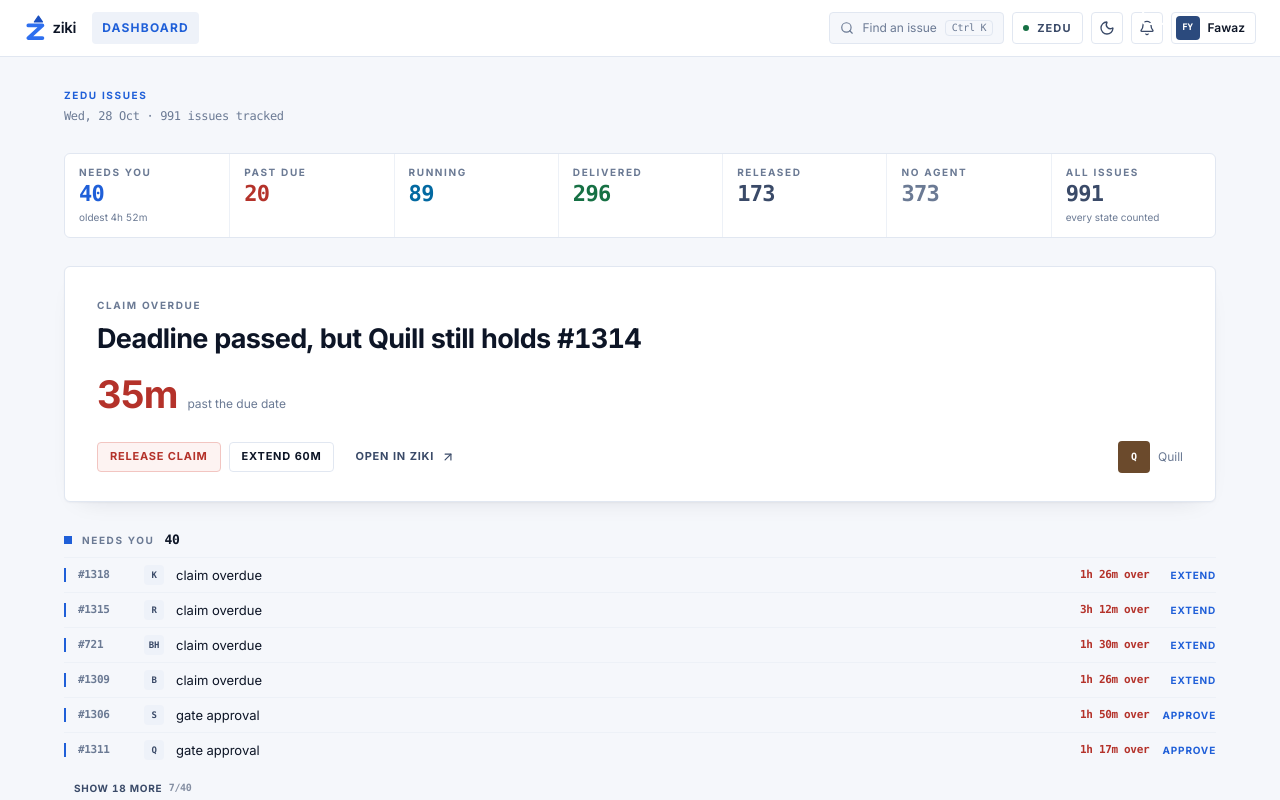
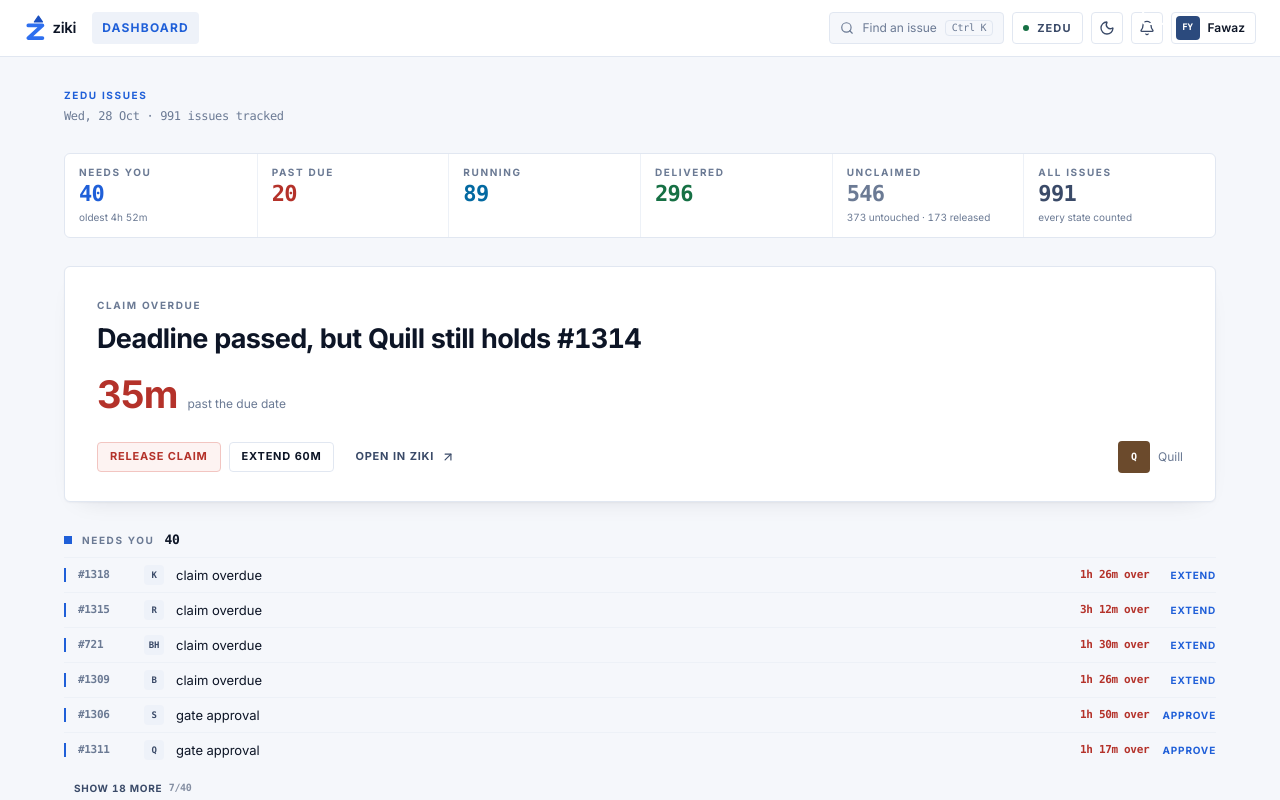
Before and after one commit to flawrrz/ziki-agent-command-center, a Next.js app: page / in a window 1280 px wide. Shown: the top 800 px of the page. Built offline with nearby package versions, Linux system fonts and the light colour scheme.

Commit message:
refine: fold released into one unclaimed ledger cell

```diff
--- a/src/components/filter-sheet.tsx
+++ b/src/components/filter-sheet.tsx
@@ -15,7 +15,7 @@ const FILTERS: { id: CellState | "all"; label: string }[] = [
   { id: "running", label: "Running" },
   { id: "delivered", label: "Delivered" },
   { id: "released", label: "Released" },
-  { id: "idle", label: "No agent" },
+  { id: "idle", label: "Unclaimed" },
 ];
 
 const PAGE = 40;
--- a/src/components/issue-detail.tsx
+++ b/src/components/issue-detail.tsx
@@ -122,7 +122,7 @@ export function IssueDetail({ number }: { number: number }) {
             project: "Zedu",
             url: "https://ziki.dev/dashboard",
           }}
-          statusLabel="Unknown"
+          statusLabel="Unclaimed"
           statusTone="neutral"
         />
         <EmptyState
--- a/src/components/issue-field.tsx
+++ b/src/components/issue-field.tsx
@@ -10,7 +10,7 @@ const BANDS: { state: CellState; label: string; cap: number }[] = [
   { state: "running", label: "Working", cap: 140 },
   { state: "delivered", label: "Delivered", cap: 140 },
   { state: "released", label: "Released", cap: 140 },
-  { state: "idle", label: "No agent", cap: 120 },
+  { state: "idle", label: "Unclaimed", cap: 120 },
 ];
 
 function Band({
--- a/src/components/ledger.tsx
+++ b/src/components/ledger.tsx
@@ -34,8 +34,17 @@ export function Ledger({
     { label: "Past due", value: field.counts.late, href: "#running", tone: "text-zk-bad-fg" },
     { label: "Running", value: field.counts.running, href: "#running", tone: "text-zk-info-fg" },
     { label: "Delivered", value: field.counts.delivered, href: "#shipped", tone: "text-zk-ok-fg" },
-    { label: "Released", value: field.counts.released, href: "#shipped", tone: "text-zk-text2" },
-    { label: "No agent", value: field.counts.idle, href: "#field", tone: "text-zk-muted" },
+    /* Released is folded in rather than given its own cell: the live state of a
+       returned issue is the same as one nobody ever took. The hint keeps the
+       split, because "dispatch never ranked anyone" and "an agent lost it" are
+       different questions to ask. */
+    {
+      label: "Unclaimed",
+      value: field.counts.idle + field.counts.released,
+      href: "#field",
+      tone: "text-zk-muted",
+      hint: `${field.counts.idle} untouched · ${field.counts.released} released`,
+    },
   ];
 
   return (
--- a/src/lib/board.ts
+++ b/src/lib/board.ts
@@ -322,5 +322,5 @@ export const CELL_TEXT: Record<CellState, string> = {
   running: "agent working",
   delivered: "delivered",
   released: "claim released",
-  idle: "no agent",
+  idle: "unclaimed",
 };
```
Also changed, not shown: 1 other file (tests, documents, lock files or other folders).
